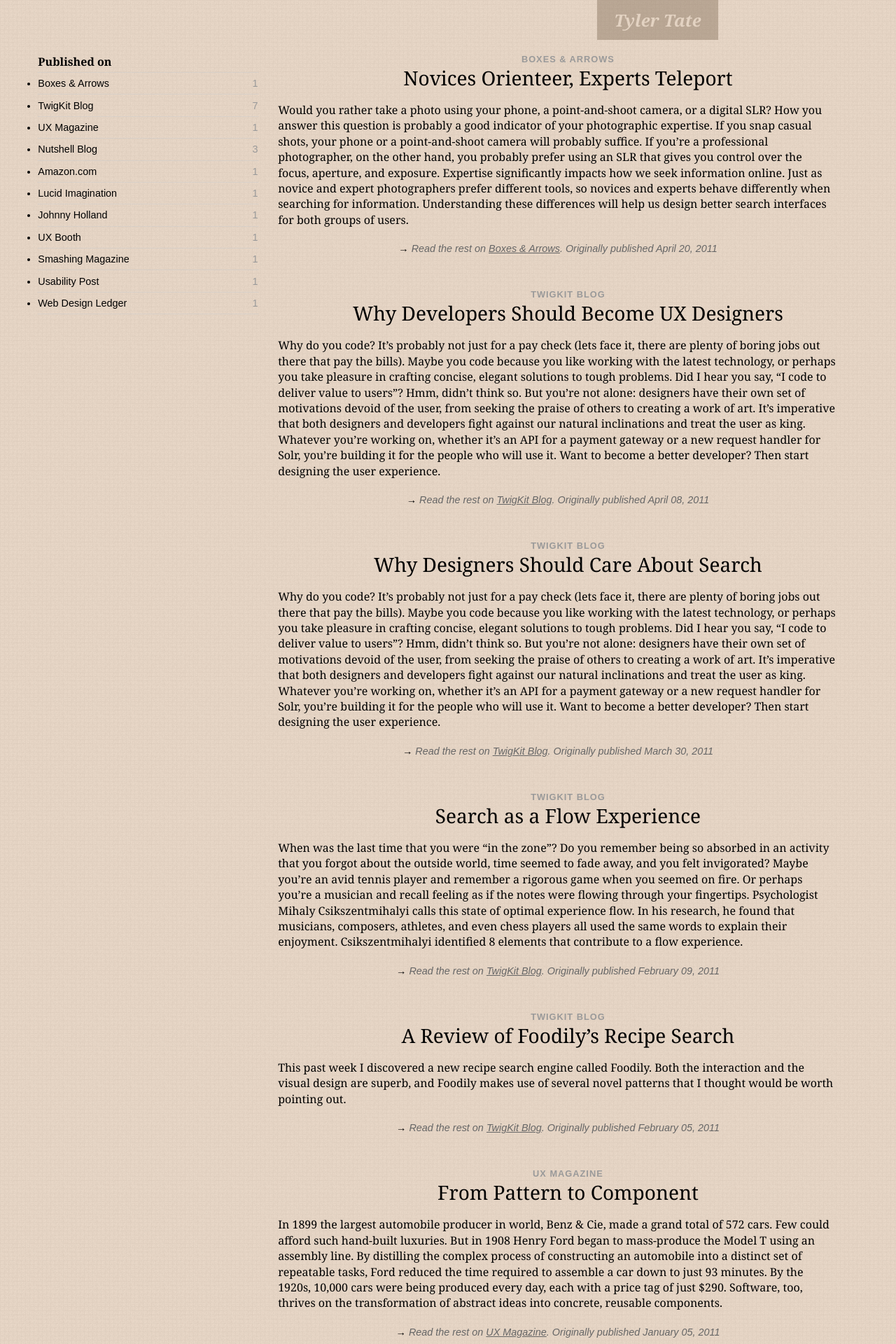
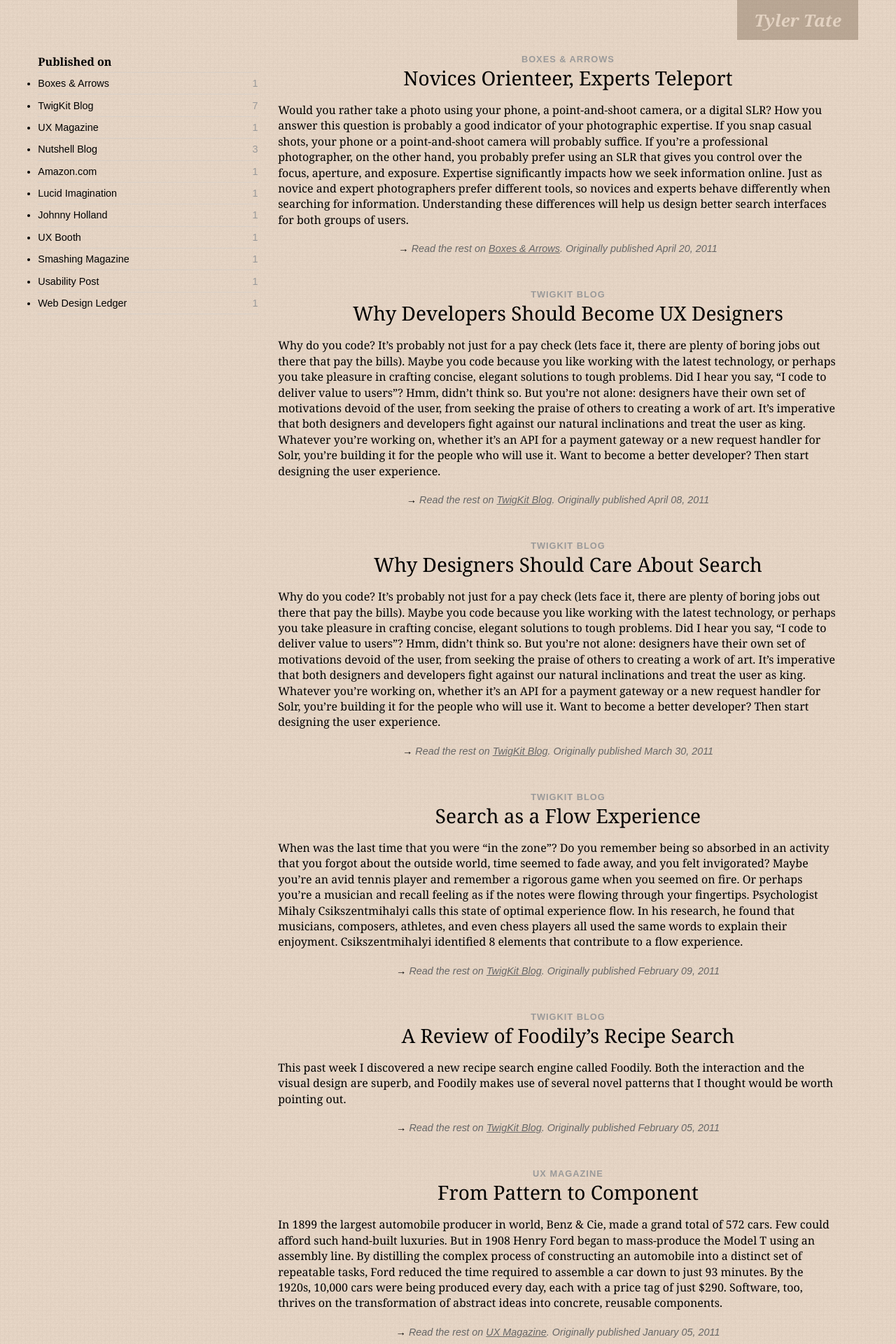
Before and after one commit to SeriouslyInc/tylertate, a Jekyll site: the page built from index.html, in a window 1280 px wide. Shown: the top 1920 px of the page at 70% size. Built offline with Jekyll 4.4.1, drawn with Linux system fonts in a browser that asks for light colours; nearby versions of some CDN libraries.

Commit message:
New logo position

```diff
--- a/resources/css/main.css
+++ b/resources/css/main.css
@@ -50,7 +50,7 @@ header#top #logo {
   float: left;
   width: 54.761904761904766%;
   margin: 0 1.1904761904761905%;
-  padding-left: 26.190476190476193%;
+  float: right;
 }
 header#top #logo h1 {
   float: right;
--- a/resources/css/main.less
+++ b/resources/css/main.less
@@ -61,7 +61,7 @@ header#top {
 	// logo
 	#logo {
 		.column(8);
-		padding-left: @total-width*((((@gutter-width+@column-width)*4)-@gutter-width) / @_gridsystem-width);
+		float: right;
 
 		h1 {
 			float: right;
```
